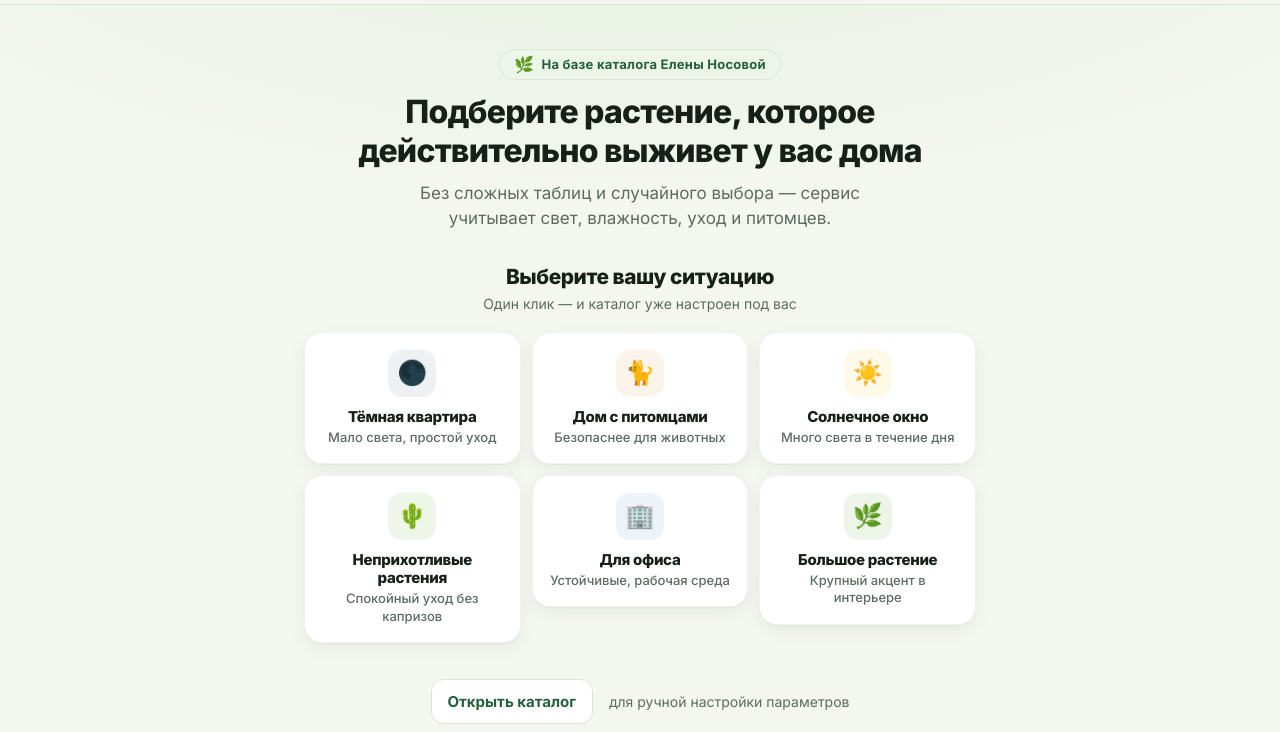
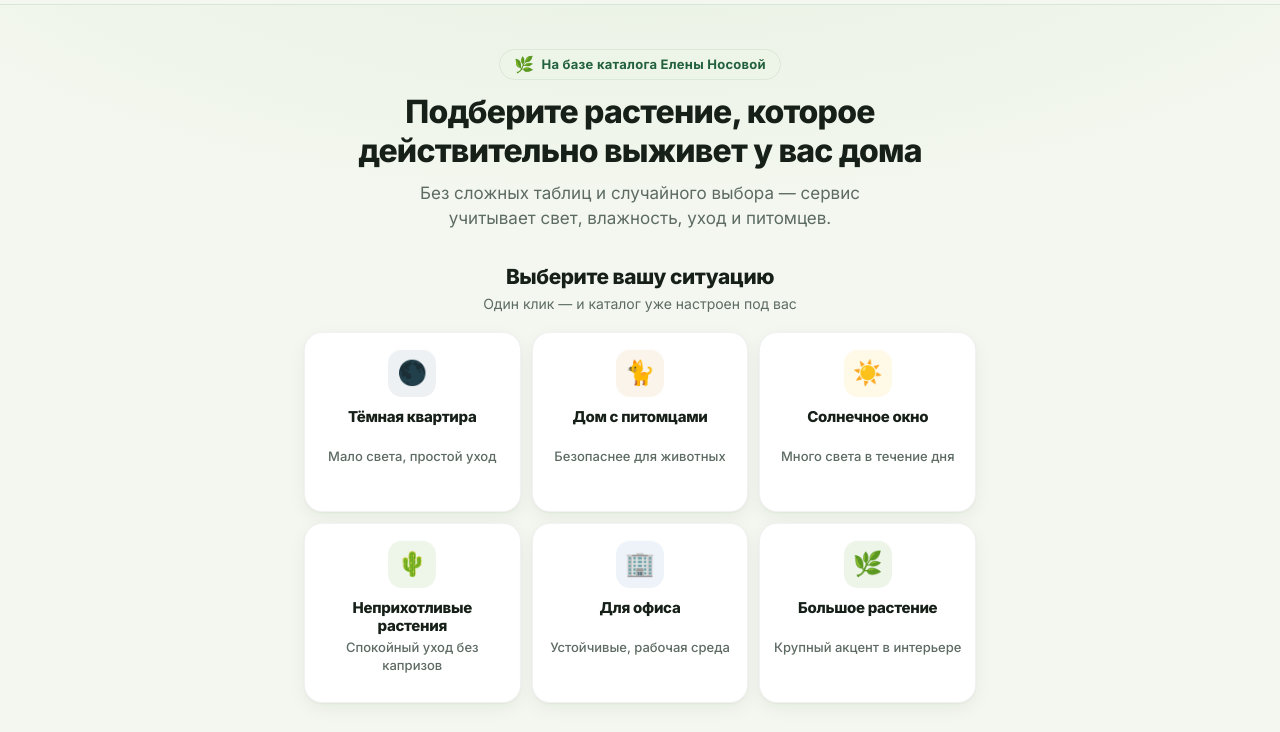
Before and after one commit to VictoriiaMikhaleva/Choose_your_plant, a website: page index.html in a window 1280 px wide. Shown: the part 68-800 px from the top of the page. Drawn offline with Linux system fonts and the light colour scheme.

Commit message:
карточки

```diff
--- a/assets/css/styles.css
+++ b/assets/css/styles.css
@@ -155,8 +155,10 @@ nav a {
 }
 
 .onboarding-grid {
+  --onboarding-card-min-h: 11.25rem;
   display: grid;
   grid-template-columns: 1fr;
+  align-items: stretch;
   gap: 0.65rem;
   width: 100%;
   margin: 0 auto;
@@ -165,8 +167,10 @@ nav a {
 }
 
 .onboarding-grid__item {
+  display: flex;
   margin: 0;
   min-width: 0;
+  min-height: var(--onboarding-card-min-h);
 }
 
 .onboarding-card {
@@ -175,13 +179,15 @@ nav a {
   appearance: none;
   -webkit-appearance: none;
   display: flex;
+  flex: 1;
   flex-direction: column;
   align-items: center;
   justify-content: flex-start;
   gap: 0.65rem;
   width: 100%;
-  min-height: 0;
-  padding: 1rem 0.9rem 1.05rem;
+  min-height: var(--onboarding-card-min-h);
+  height: 100%;
+  padding: 1rem 0.75rem 1.05rem;
   text-align: center;
   font: inherit;
   color: inherit;
@@ -286,14 +292,19 @@ nav a {
 
 .onboarding-card__copy {
   display: flex;
+  flex: 1;
   flex-direction: column;
   align-items: center;
-  gap: 0.15rem;
+  justify-content: flex-start;
+  gap: 0.2rem;
   width: 100%;
+  min-height: 4.85rem;
 }
 
 .onboarding-card__headline {
   display: block;
+  width: 100%;
+  min-height: 2.5em;
   font-size: 0.9375rem;
   font-weight: 800;
   letter-spacing: -0.02em;
@@ -303,6 +314,8 @@ nav a {
 
 .onboarding-card__subtitle {
   display: block;
+  width: 100%;
+  min-height: 2.7em;
   font-size: 0.8125rem;
   font-weight: 500;
   line-height: 1.35;
```
